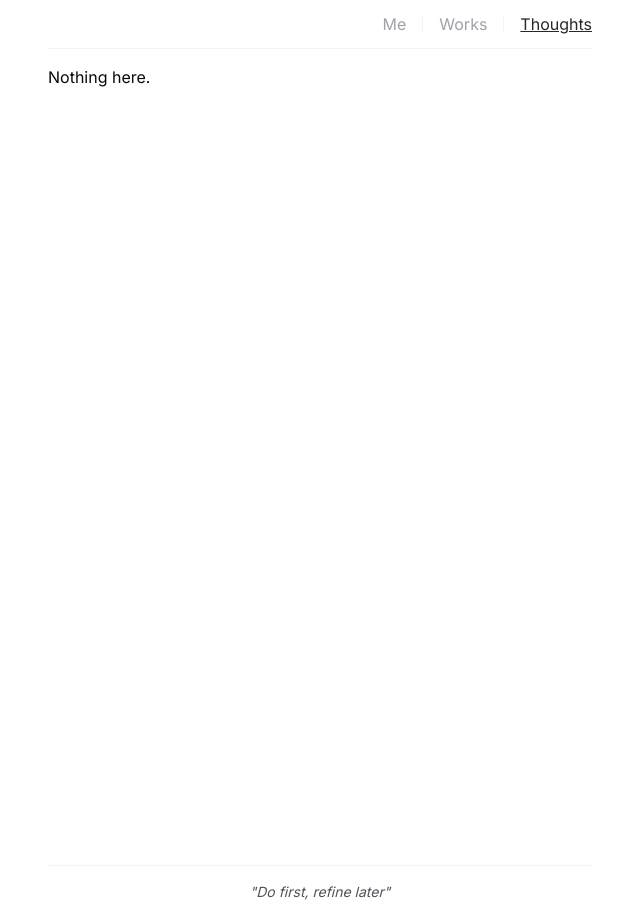
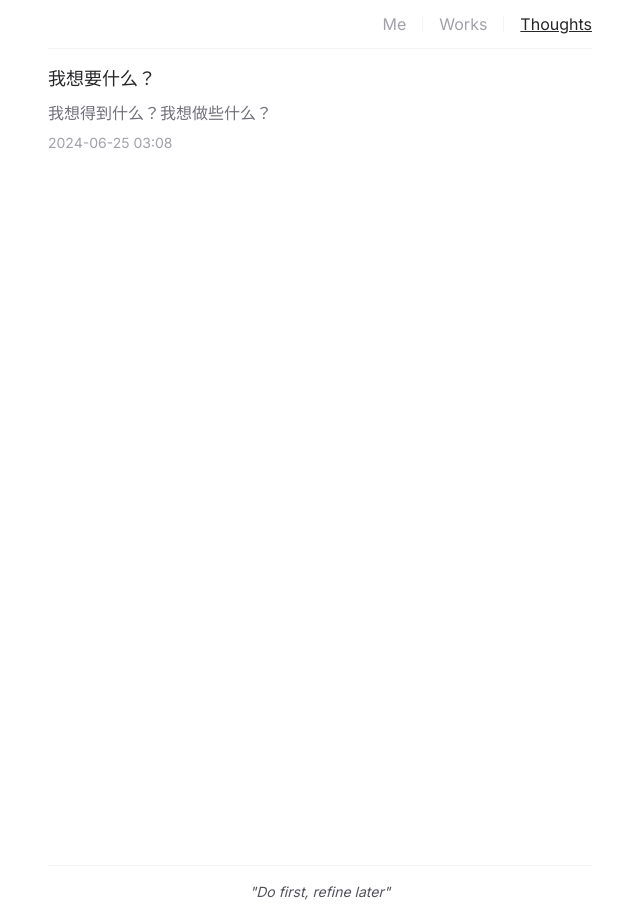
Before and after one commit to WantenMN/wanten.org, a Next.js app: page /thoughts in a window 1280 px wide. Shown: the whole page, without its empty margins (320-960 px from the left). Built offline with nearby package versions, Linux system fonts and the light colour scheme.

Commit message:
feat: thoughts page

```diff
--- a/src/app/thoughts/page.tsx
+++ b/src/app/thoughts/page.tsx
@@ -1,13 +1,16 @@
 import { Metadata } from "next";
 
 import { baseTitle } from "@/config/constants";
+import { getAllPostInfo } from "@/lib/posts";
+import PostList from "@/components/postList";
 
 export const metadata: Metadata = {
   title: `Thoughts - ${baseTitle}`,
 };
 
 const Thoughts = () => {
-  return <>Nothing here.</>;
+  const allPostInfo = getAllPostInfo({ suffixDir: "thoughts" });
+  return <PostList allPostInfo={allPostInfo} />;
 };
 
 export default Thoughts;
```
